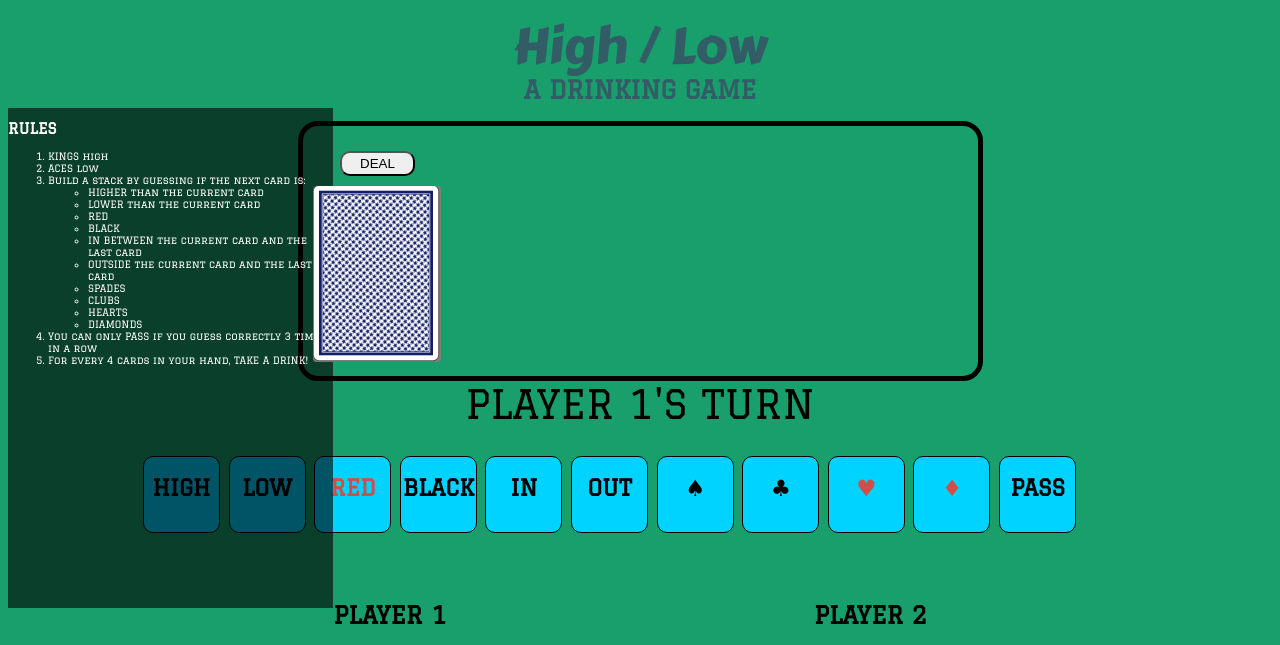
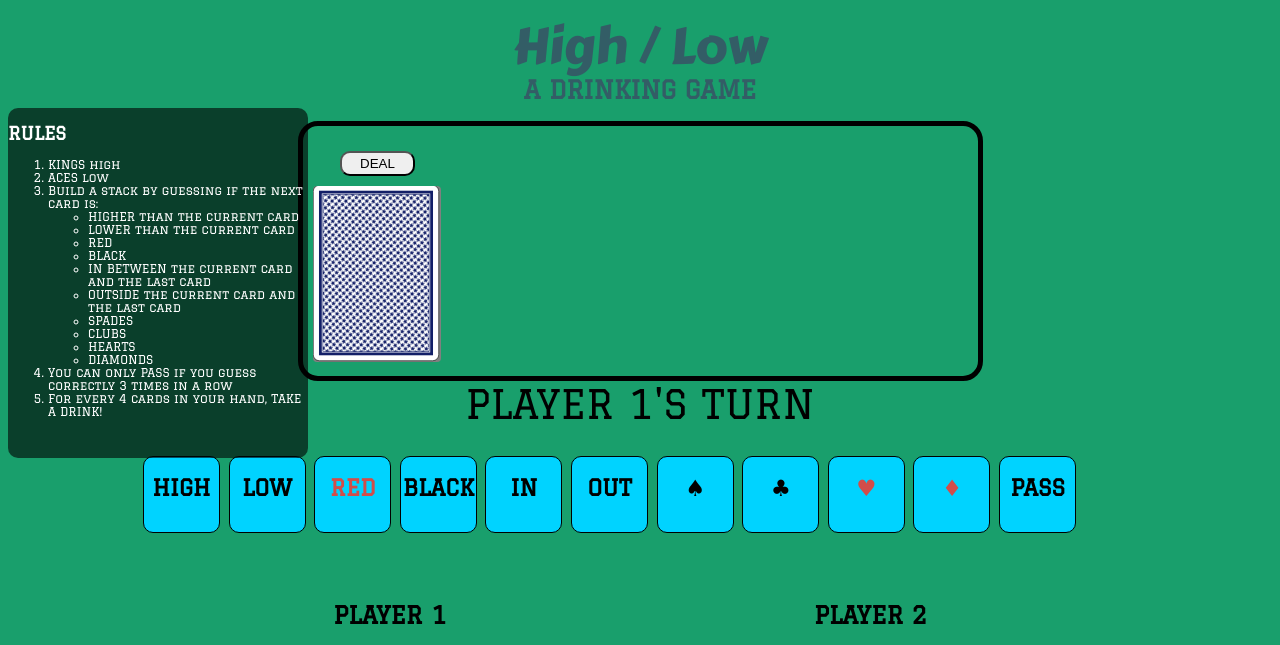
Before and after one commit to w-dayrit/w-dayrit.github.io, a plain HTML site: page index.html in a window 1280 px wide. Shown: the top 645 px of the page. Drawn offline with nearby package versions, Linux system fonts and the light colour scheme.

Commit message:
Update style.css

```diff
--- a/css/style.css
+++ b/css/style.css
@@ -7,12 +7,13 @@ body{
 
 .rules {
   position: absolute;
-  width:325px;
-  height: 500px;
+  width:300px;
+  height: 350px;
   background-color: rgba(0, 0, 0, 0.6);
   color: white;
   margin-top: 100px;
-  font-size: 10px;
+  font-size: 12px;
+  border-radius: 10px;
 }
 
 .header {
```
